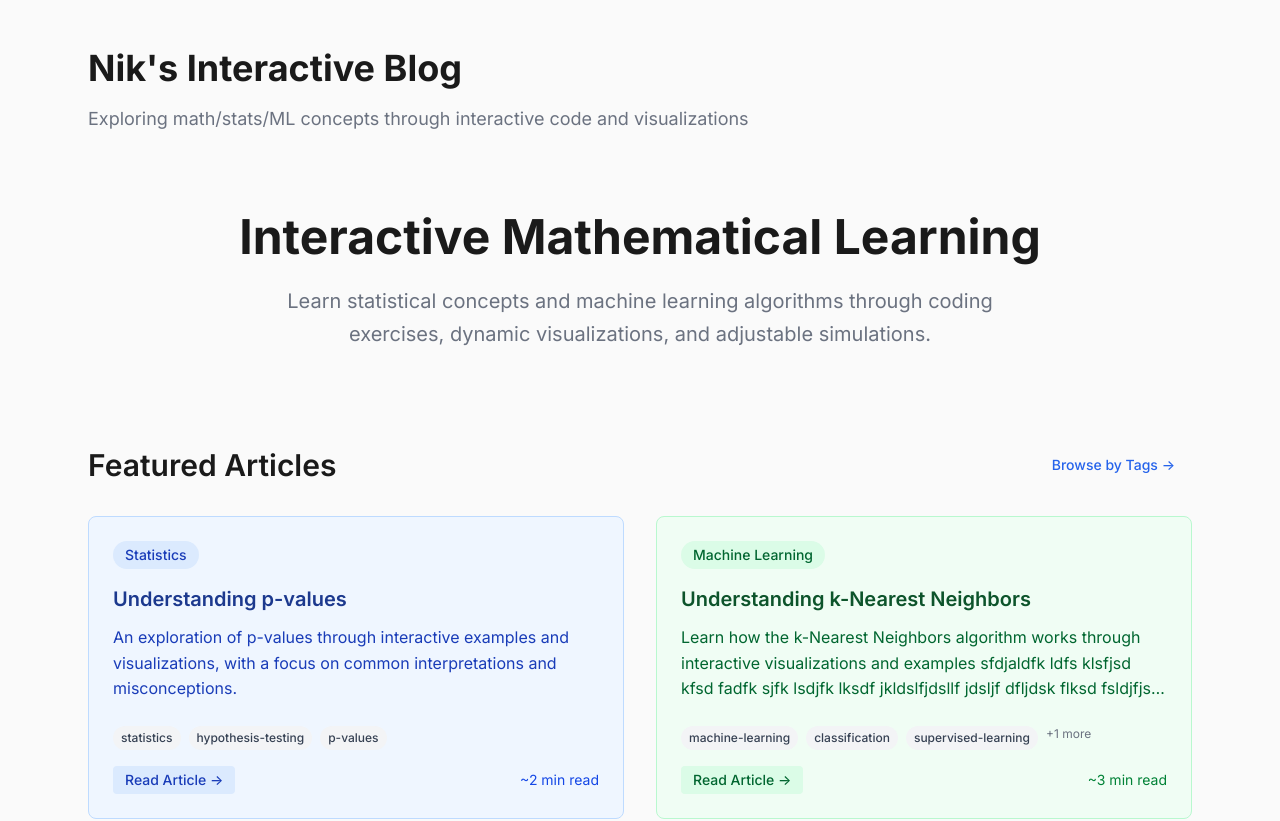
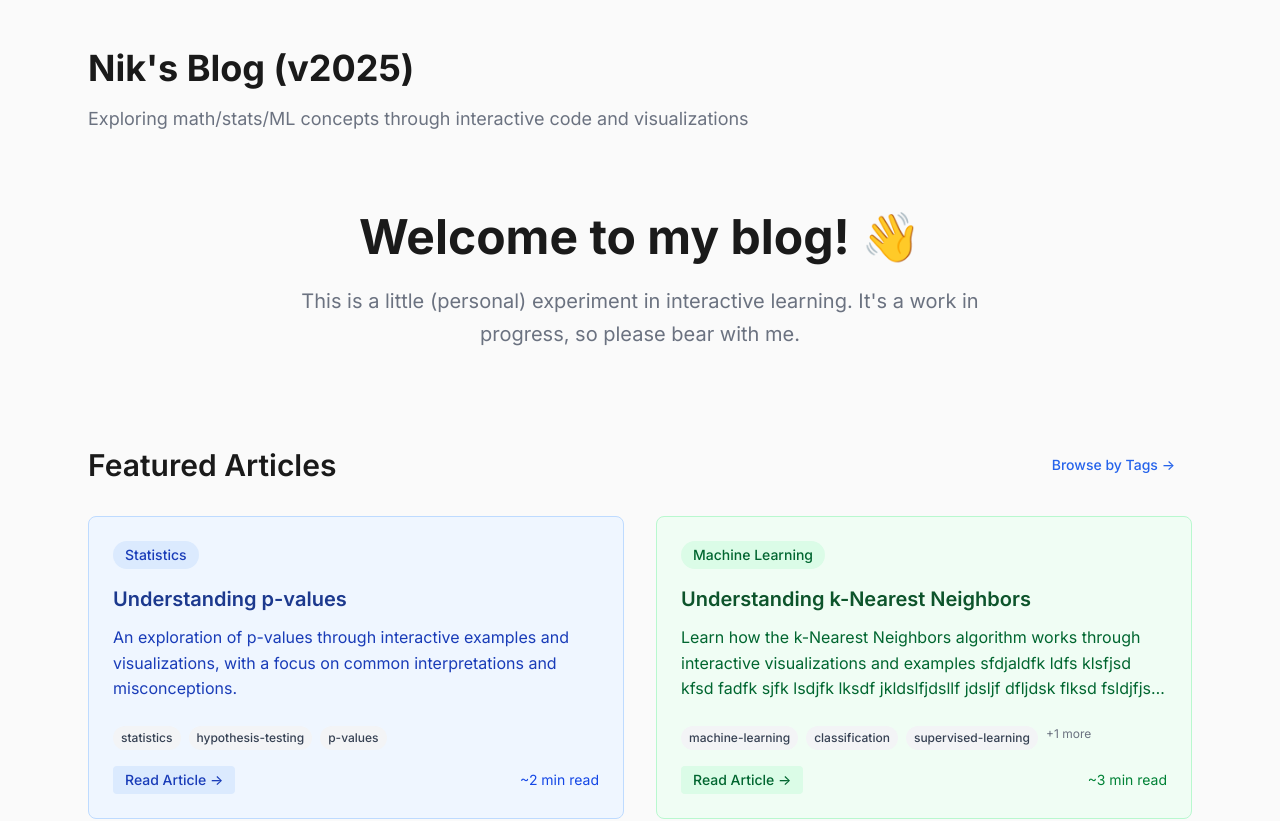
Before and after one commit to nikhil-vytla/interactive-blog, a Next.js app: page /interactive-blog/ in a window 1280 px wide. Shown: the top 821 px of the page. Built offline with nearby package versions, Linux system fonts and the light colour scheme.

Commit message:
Feat: Update site title and homepage content

```diff
--- a/src/app/layout.tsx
+++ b/src/app/layout.tsx
@@ -15,7 +15,7 @@ const jetBrainsMono = JetBrains_Mono({
 });
 
 export const metadata: Metadata = {
-  title: "Nik's Interactive Blog",
+  title: "Nik's Blog (v2025)",
   description: "A little interactive math + coding blog experiment",
 };
 
--- a/src/app/page.tsx
+++ b/src/app/page.tsx
@@ -11,7 +11,7 @@ import { articleRegistry, getAllTags } from '@/content';
 export default function Home() {
   return (
     <PageLayout
-      title="Nik's Interactive Blog"
+      title="Nik's Blog (v2025)"
       description="Exploring math/stats/ML concepts through interactive code and visualizations"
       showHomeButton={false}
     >
@@ -19,11 +19,10 @@ export default function Home() {
         {/* Hero Section */}
         <section className="text-center py-8">
           <h1 className="text-5xl font-bold mb-6 text-foreground">
-            Interactive Mathematical Learning
+            Welcome to my blog! 👋
           </h1>
           <p className="text-xl text-muted max-w-3xl mx-auto leading-relaxed">
-            Learn statistical concepts and machine learning algorithms through coding exercises,
-            dynamic visualizations, and adjustable simulations.
+            This is a little (personal) experiment in interactive learning. It's a work in progress, so please bear with me.
           </p>
         </section>
 
--- a/src/constants/index.ts
+++ b/src/constants/index.ts
@@ -23,7 +23,7 @@ export const DANGEROUS_PATTERNS = [
 ] as const;
 
 export const APP_CONFIG = {
-  SITE_NAME: "Nik's Interactive Blog",
+  SITE_NAME: "Nik's Blog (v2025)",
   SITE_DESCRIPTION: 'Explore mathematical concepts through interactive code and visualizations',
   MAX_PLOT_SIZE: 1000, // pixels
   DEFAULT_TIMEOUT: 5000, // ms
```
